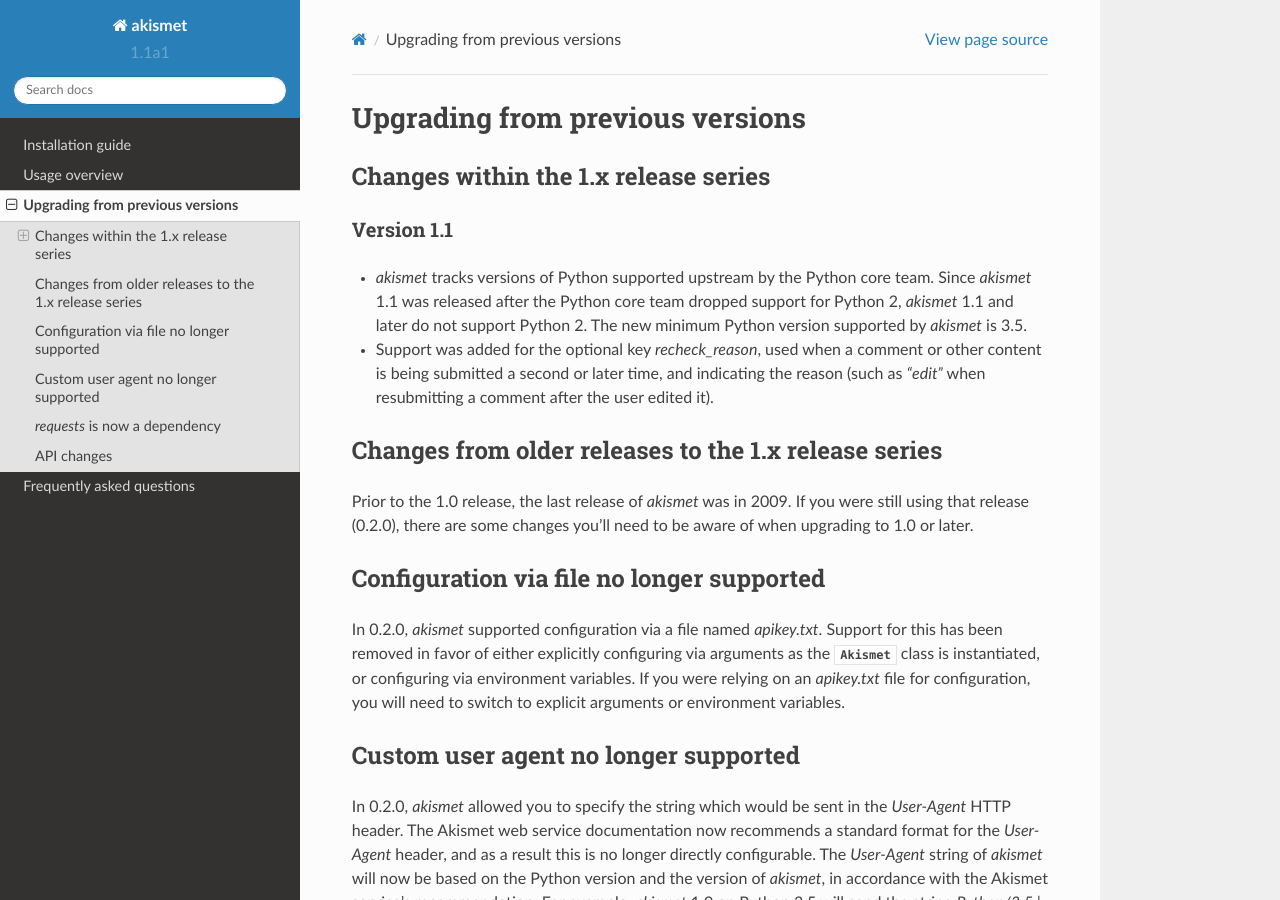
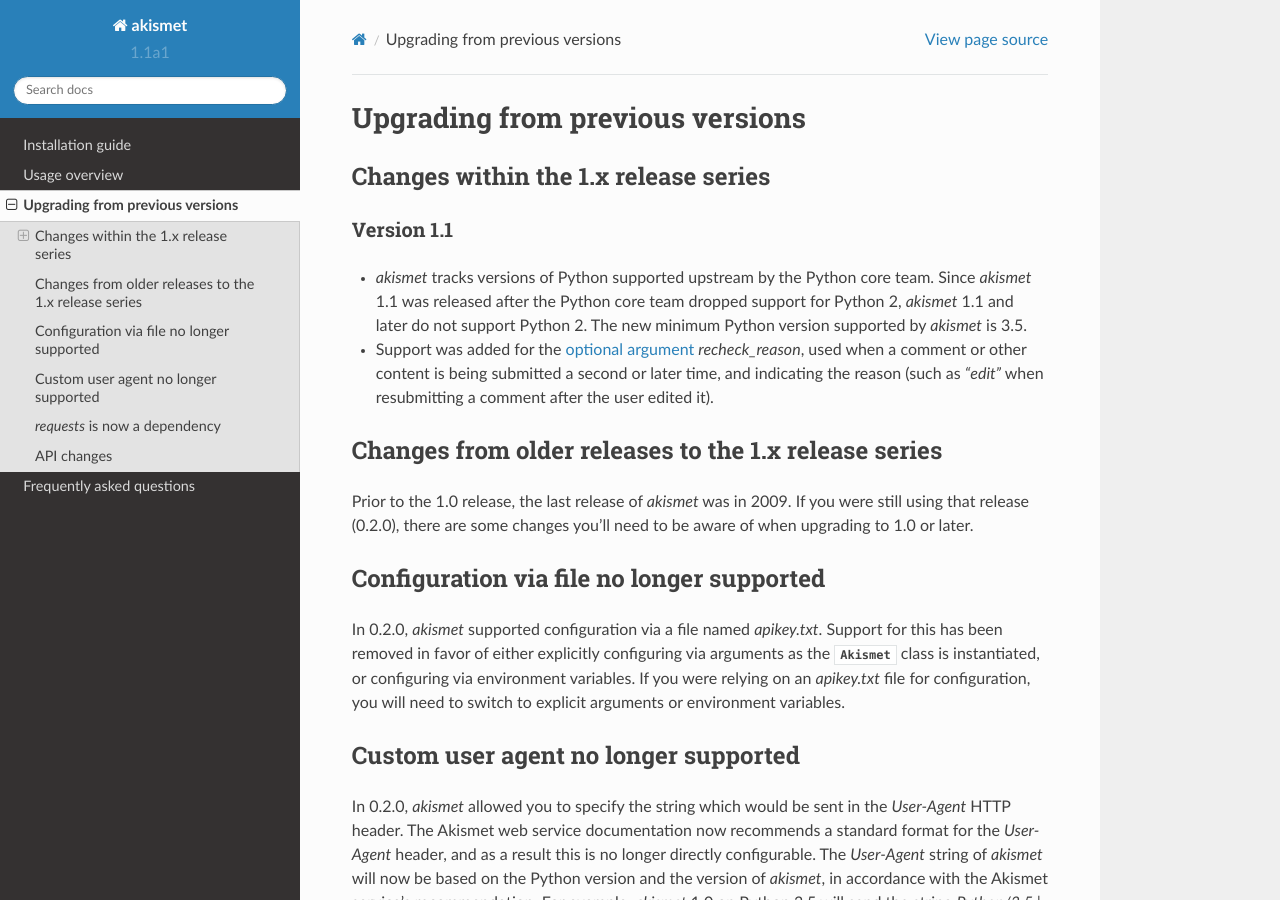
Before and after one commit to ubernostrum/akismet, a Sphinx documentation site: the page built from docs/upgrade.rst, in a window 1280 px wide and 900 px high. Built offline with Sphinx 7.4.7 and the Read the Docs theme 2.0.0, drawn with Linux system fonts in a browser that asks for light colours.

Commit message:
Better description in the changelog.

```diff
--- a/docs/upgrade.rst
+++ b/docs/upgrade.rst
@@ -15,10 +15,11 @@
   support Python 2. The new minimum Python version supported by
   `akismet` is 3.5.
 
-* Support was added for the optional key `recheck_reason`, used when a
-  comment or other content is being submitted a second or later time,
-  and indicating the reason (such as `"edit"` when resubmitting a
-  comment after the user edited it).
+* Support was added for the :ref:`optional argument
+  <optional-arguments>` `recheck_reason`, used when a comment or other
+  content is being submitted a second or later time, and indicating
+  the reason (such as `"edit"` when resubmitting a comment after the
+  user edited it).
 
 
 Changes from older releases to the 1.x release series
```
